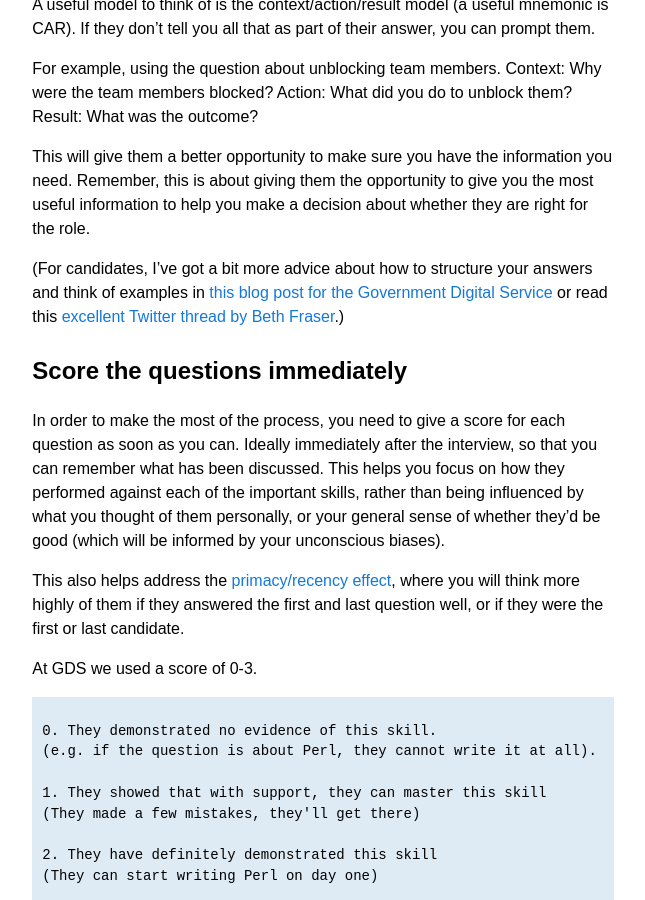
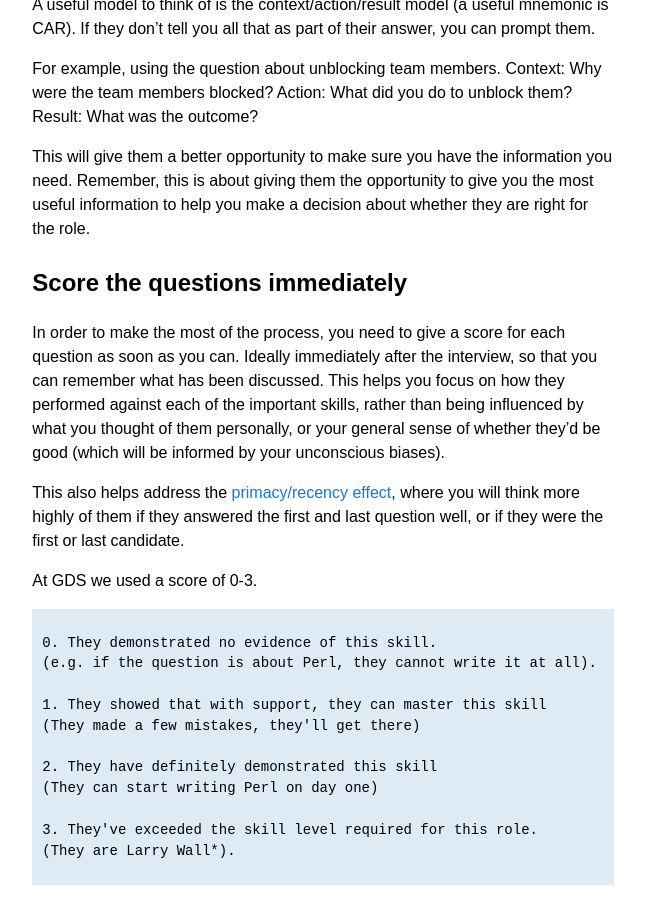
Before and after one commit to annashipman/annashipman.github.io, a Jekyll site: the page built from _posts/2018-11-22-interviewing-fairly.md, in a window 1280 px wide and 900 px high, scrolled down 2454 px. Shown: the whole window, without its empty margins (317-962 px from the left). Built offline with Jekyll 4.4.1, drawn with Linux system fonts in a browser that asks for light colours.

Commit message:
Remove outdated links
The blog post I link to doesn't have a lot about how to strucure your answers and is mostly around the statement of suitability, and the Twitter thread linked to no longer exists.

```diff
--- a/_posts/2018-11-22-interviewing-fairly.md
+++ b/_posts/2018-11-22-interviewing-fairly.md
@@ -51,8 +51,6 @@ For example, using the question about unblocking team members. Context: Why were
 
 This will give them a better opportunity to make sure you have the information you need. Remember, this is about giving them the opportunity to give you the most useful information to help you make a decision about whether they are right for the role.
 
-(For candidates, I've got a bit more advice about how to structure your answers and think of examples in [this blog post for the Government Digital Service](https://gdstechnology.blog.gov.uk/2013/12/24/applying-for-a-job-at-gds/) or read this [excellent Twitter thread by Beth Fraser](https://twitter.com/edinbeth/status/1072518477196464130).)
-
 ## Score the questions immediately
 
 In order to make the most of the process, you need to give a score for each question as soon as you can. Ideally immediately after the interview, so that you can remember what has been discussed. This helps you focus on how they performed against each of the important skills, rather than being influenced by what you thought of them personally, or your general sense of whether they'd be good (which will be informed by your unconscious biases).
```
